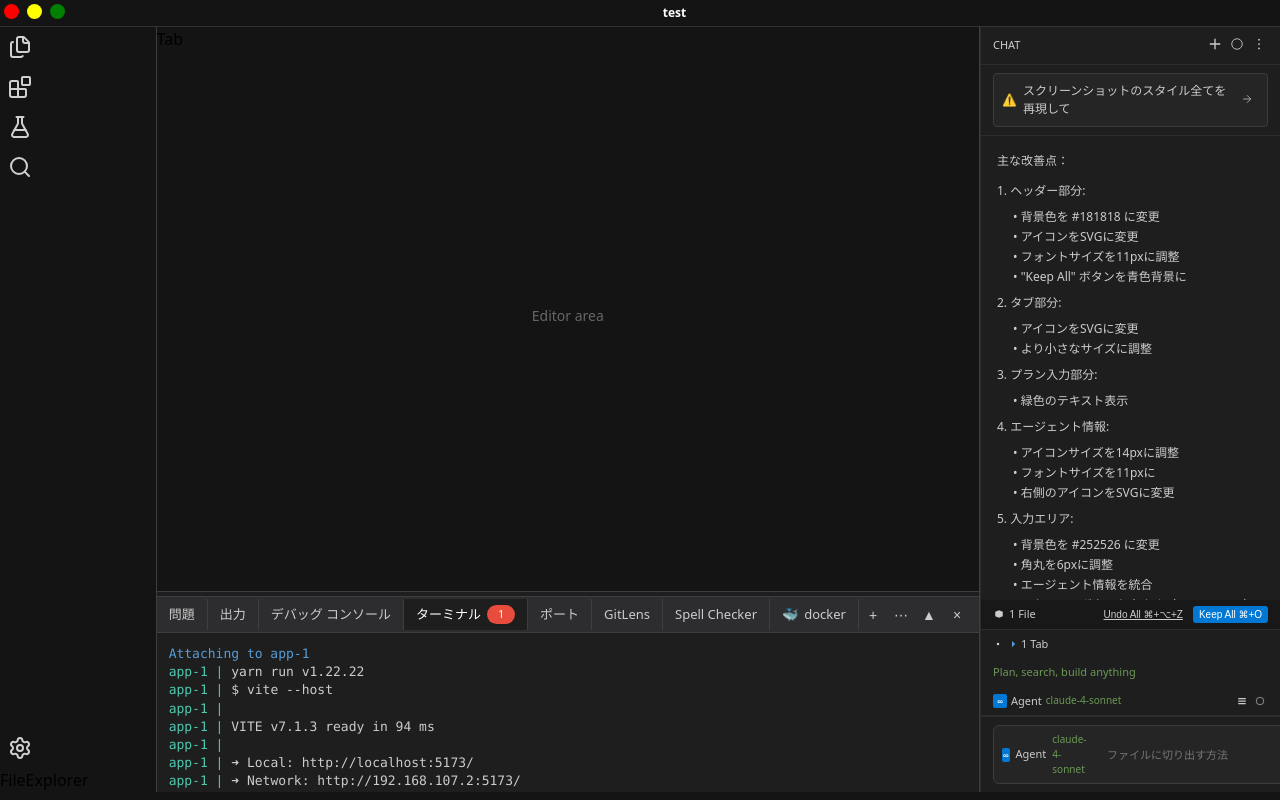
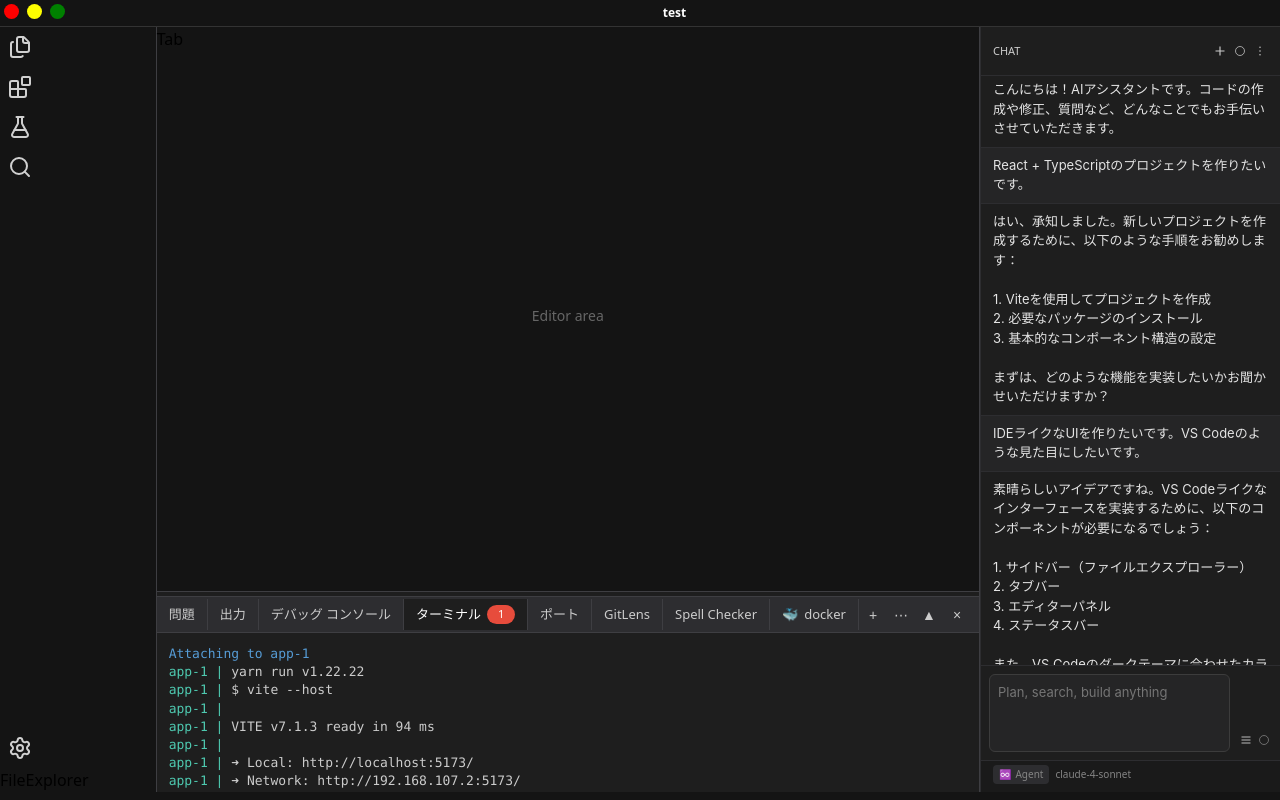
Before and after one commit to OdenTakashi/beyond-tab, a React (Vite) app: page / in a window 1280 px wide. Built offline with nearby package versions, Linux system fonts and the light colour scheme.

Commit message:
スタイルをcursorに寄せた

```diff
--- a/src/components/ide/AIPanel.tsx
+++ b/src/components/ide/AIPanel.tsx
@@ -72,6 +72,7 @@ export const AIPanel = () => {
         overflow: "hidden",
       }}
     >
+      {/* CHATヘッダー */}
       <div
         style={{
           padding: "8px 12px",
@@ -83,6 +84,7 @@ export const AIPanel = () => {
           fontSize: "11px",
           color: "#cccccc",
           fontWeight: 500,
+          minHeight: "32px",
         }}
       >
         <span>CHAT</span>
@@ -100,6 +102,12 @@ export const AIPanel = () => {
               cursor: "pointer",
               padding: "2px",
               color: "#cccccc",
+              width: "16px",
+              height: "16px",
+              display: "flex",
+              alignItems: "center",
+              justifyContent: "center",
+              borderRadius: "2px",
             }}
           >
             <svg width="14" height="14" viewBox="0 0 16 16" fill="none">
@@ -113,6 +121,12 @@ export const AIPanel = () => {
               cursor: "pointer",
               padding: "2px",
               color: "#cccccc",
+              width: "16px",
+              height: "16px",
+              display: "flex",
+              alignItems: "center",
+              justifyContent: "center",
+              borderRadius: "2px",
             }}
           >
             <svg width="14" height="14" viewBox="0 0 16 16" fill="none">
@@ -127,51 +141,18 @@ export const AIPanel = () => {
               cursor: "pointer",
               padding: "2px",
               color: "#cccccc",
+              width: "16px",
+              height: "16px",
+              display: "flex",
+              alignItems: "center",
+              justifyContent: "center",
+              borderRadius: "2px",
             }}
           >
             <svg width="14" height="14" viewBox="0 0 16 16" fill="#cccccc">
               <circle cx="8" cy="3" r="1" />
               <circle cx="8" cy="8" r="1" />
               <circle cx="8" cy="13" r="1" />
-            </svg>
-          </button>
-        </div>
-      </div>
-
-      {/* メッセージ入力 */}
-      <div
-        style={{
-          padding: "8px 12px",
-          backgroundColor: "#1e1e1e",
-          borderBottom: "1px solid #2d2d30",
-        }}
-      >
-        <div
-          style={{
-            backgroundColor: "#252526",
-            borderRadius: "4px",
-            border: "1px solid #3c3c3c",
-            padding: "8px",
-            fontSize: "12px",
-            color: "#cccccc",
-            display: "flex",
-            alignItems: "center",
-            gap: "6px",
-          }}
-        >
-          <span style={{ color: "#ffd700" }}>⚠️</span>
-          <span>スクリーンショットのスタイル全てを再現して</span>
-          <button
-            style={{
-              background: "none",
-              border: "none",
-              cursor: "pointer",
-              color: "#cccccc",
-              marginLeft: "auto",
-            }}
-          >
-            <svg width="12" height="12" viewBox="0 0 16 16" fill="none">
-              <path d="M3 8h10M8 3l5 5-5 5" stroke="#cccccc" strokeWidth="1" />
             </svg>
           </button>
         </div>
@@ -187,258 +168,106 @@ export const AIPanel = () => {
           backgroundColor: "#1e1e1e",
         }}
       >
+        {messages.map((message, index) => (
           <div
+            key={message.id}
             style={{
-            padding: "16px",
-            fontSize: "12px",
-            color: "#cccccc",
-            lineHeight: "1.5",
-          }}
-        >
-          <div style={{ marginBottom: "12px", fontWeight: 500 }}>主な改善点：</div>
-
-          <div style={{ marginBottom: "8px", fontWeight: 500 }}>1. ヘッダー部分:</div>
-          <div style={{ marginLeft: "16px", marginBottom: "8px" }}>
-            <div style={{ marginBottom: "2px" }}>• 背景色を #181818 に変更</div>
-            <div style={{ marginBottom: "2px" }}>• アイコンをSVGに変更</div>
-            <div style={{ marginBottom: "2px" }}>• フォントサイズを11pxに調整</div>
-            <div style={{ marginBottom: "2px" }}>• "Keep All" ボタンを青色背景に</div>
-          </div>
-
-          <div style={{ marginBottom: "8px", fontWeight: 500 }}>2. タブ部分:</div>
-          <div style={{ marginLeft: "16px", marginBottom: "8px" }}>
-            <div style={{ marginBottom: "2px" }}>• アイコンをSVGに変更</div>
-            <div style={{ marginBottom: "2px" }}>• より小さなサイズに調整</div>
-          </div>
-
-          <div style={{ marginBottom: "8px", fontWeight: 500 }}>3. プラン入力部分:</div>
-          <div style={{ marginLeft: "16px", marginBottom: "8px" }}>
-            <div style={{ marginBottom: "2px" }}>• 緑色のテキスト表示</div>
-          </div>
-
-          <div style={{ marginBottom: "8px", fontWeight: 500 }}>4. エージェント情報:</div>
-          <div style={{ marginLeft: "16px", marginBottom: "8px" }}>
-            <div style={{ marginBottom: "2px" }}>• アイコンサイズを14pxに調整</div>
-            <div style={{ marginBottom: "2px" }}>• フォントサイズを11pxに</div>
-            <div style={{ marginBottom: "2px" }}>• 右側のアイコンをSVGに変更</div>
-          </div>
-
-          <div style={{ marginBottom: "8px", fontWeight: 500 }}>5. 入力エリア:</div>
-          <div style={{ marginLeft: "16px", marginBottom: "8px" }}>
-            <div style={{ marginBottom: "2px" }}>• 背景色を #252526 に変更</div>
-            <div style={{ marginBottom: "2px" }}>• 角丸を6pxに調整</div>
-            <div style={{ marginBottom: "2px" }}>• エージェント情報を統合</div>
-            <div style={{ marginBottom: "2px" }}>• アクションボタンを小さく（16px × 16px）</div>
-            <div style={{ marginBottom: "2px" }}>• SVGアイコンのサイズを10pxに調整</div>
-            <div style={{ marginBottom: "2px" }}>• ストローク幅を細く調整</div>
-          </div>
-
-          <div style={{ marginTop: "16px" }}>
-            これで、VS Codeのチャットパネルと視覚的に完全に一致するデザインになりました！
-          </div>
-        </div>
-
-        {/* Review Changes セクション */}
-        <div
-          style={{
-            padding: "8px 12px",
-            backgroundColor: "#1e1e1e",
-            borderTop: "1px solid #2d2d30",
-            borderBottom: "1px solid #2d2d30",
-            display: "flex",
-            alignItems: "center",
-            justifyContent: "space-between",
-            fontSize: "11px",
-            color: "#569cd6",
+              padding: index === 0 ? "4px 12px 8px 12px" : "8px 12px",
+              backgroundColor: message.isUser ? "#252526" : "#1e1e1e",
+              borderBottom: index === messages.length - 1 ? "none" : "1px solid #2d2d30",
             }}
           >
             <div
               style={{
-              display: "flex",
-              alignItems: "center",
-              gap: "4px",
+                fontSize: "13px",
+                lineHeight: "1.5",
+                whiteSpace: "pre-wrap",
+                wordBreak: "break-word",
+                color: "#e4e4e4",
+                fontFamily:
+                  '-apple-system, BlinkMacSystemFont, "Segoe UI", Roboto, Helvetica, Arial, sans-serif',
               }}
             >
-            <span>📋</span>
-            <span>Review Changes</span>
+              {message.content}
             </div>
+          </div>
+        ))}
+      </div>
+
+      {/* 入力エリア */}
       <div
         style={{
+          backgroundColor: "#1e1e1e",
+          borderTop: "1px solid #2d2d30",
           display: "flex",
-              alignItems: "center",
-              gap: "4px",
-              color: "#cccccc",
+          flexDirection: "column",
         }}
       >
-            <span>36%</span>
-            <button
-              style={{
-                background: "none",
-                border: "none",
-                cursor: "pointer",
-                color: "#cccccc",
-              }}
-            >
-              <svg width="12" height="12" viewBox="0 0 16 16" fill="#cccccc">
-                <circle cx="8" cy="3" r="1" />
-                <circle cx="8" cy="8" r="1" />
-                <circle cx="8" cy="13" r="1" />
-              </svg>
-            </button>
-            <button
-              style={{
-                background: "none",
-                border: "none",
-                cursor: "pointer",
-                color: "#cccccc",
-              }}
-            >
-              <svg width="12" height="12" viewBox="0 0 16 16" fill="none">
-                <path d="M3 3h10v10H3z" stroke="#cccccc" strokeWidth="1" />
-              </svg>
-            </button>
-          </div>
-        </div>
-      </div>
-
+        {/* フォーム部分 */}
         <div
           style={{
-          padding: "6px 12px",
-          backgroundColor: "#181818",
-          borderBottom: "1px solid #2d2d30",
+            padding: "8px",
             display: "flex",
-          alignItems: "center",
-          justifyContent: "space-between",
-          fontSize: "11px",
-          color: "#cccccc",
+            alignItems: "flex-end",
+            gap: "8px",
           }}
         >
           <div
             style={{
+              backgroundColor: "#252526",
+              borderRadius: "6px",
+              border: "1px solid #3c3c3c",
+              padding: "8px",
+              flex: 1,
+              minHeight: "60px",
               display: "flex",
-            alignItems: "center",
-            gap: "4px",
+              flexDirection: "column",
             }}
           >
-          <svg width="12" height="12" viewBox="0 0 16 16" fill="#cccccc">
-            <path d="M8 3l5 2v6l-5 2-5-2V5l5-2z" />
-          </svg>
-          <span>1 File</span>
-        </div>
-        <div
+            <form
+              onSubmit={handleSubmit}
               style={{
                 display: "flex",
-            alignItems: "center",
-            gap: "6px",
+                flexDirection: "column",
+                flex: 1,
               }}
             >
-          <button
+              <textarea
+                value={inputMessage}
+                onChange={e => setInputMessage(e.target.value)}
+                placeholder="Plan, search, build anything"
                 style={{
-              background: "none",
+                  flex: 1,
+                  minHeight: "44px",
+                  maxHeight: "120px",
+                  padding: "0",
+                  fontSize: "13px",
                   border: "none",
+                  backgroundColor: "transparent",
                   color: "#cccccc",
-              fontSize: "10px",
-              cursor: "pointer",
-              padding: "2px 4px",
-              borderRadius: "2px",
-              textDecoration: "underline",
+                  fontFamily:
+                    '-apple-system, BlinkMacSystemFont, "Segoe UI", Roboto, Helvetica, Arial, sans-serif',
+                  outline: "none",
+                  resize: "none",
+                  lineHeight: "1.4",
                 }}
-          >
-            Undo All ⌘+⌥+Z
-          </button>
-          <button
-            style={{
-              background: "#0078d4",
-              border: "none",
-              color: "#ffffff",
-              fontSize: "10px",
-              cursor: "pointer",
-              padding: "3px 6px",
-              borderRadius: "3px",
-              fontWeight: 500,
+                onKeyDown={(e) => {
+                  if (e.key === 'Enter' && !e.shiftKey) {
+                    e.preventDefault();
+                    handleSubmit(e);
+                  }
                 }}
-          >
-            Keep All ⌘+O
-          </button>
-        </div>
+              />
+            </form>
           </div>
 
-      <div
-        style={{
-          padding: "6px 12px",
-          backgroundColor: "#1e1e1e",
-          fontSize: "11px",
-          color: "#cccccc",
-          display: "flex",
-          alignItems: "center",
-          gap: "4px",
-        }}
-      >
-        <svg width="10" height="10" viewBox="0 0 16 16" fill="#cccccc">
-          <circle cx="8" cy="8" r="2" />
-        </svg>
-        <svg width="10" height="10" viewBox="0 0 16 16" fill="#569cd6">
-          <path d="M3 8h10M8 3l5 5-5 5" />
-        </svg>
-        <span>1 Tab</span>
-      </div>
-
-      <div
-        style={{
-          padding: "6px 12px",
-          backgroundColor: "#1e1e1e",
-          fontSize: "11px",
-          color: "#6a9955",
-          display: "flex",
-          alignItems: "center",
-        }}
-      >
-        Plan, search, build anything
-      </div>
-
-      <div
-        style={{
-          padding: "6px 12px",
-          borderBottom: "1px solid #2d2d30",
-          backgroundColor: "#1e1e1e",
-          fontSize: "11px",
-          color: "#cccccc",
-          display: "flex",
-          alignItems: "center",
-          justifyContent: "space-between",
-        }}
-      >
-        <div
-          style={{
-            display: "flex",
-            alignItems: "center",
-            gap: "4px",
-          }}
-        >
-          <div
-            style={{
-              width: "14px",
-              height: "14px",
-              borderRadius: "2px",
-              backgroundColor: "#0078d4",
-              display: "flex",
-              alignItems: "center",
-              justifyContent: "center",
-              fontSize: "8px",
-              fontWeight: "bold",
-              color: "white",
-            }}
-          >
-            ∞
-          </div>
-          <span style={{ fontWeight: 500 }}>Agent</span>
-          <span style={{ color: "#6a9955", fontSize: "10px" }}>claude-4-sonnet</span>
-        </div>
           <div
             style={{
               display: "flex",
               alignItems: "center",
               gap: "2px",
+              flexShrink: 0,
+              marginBottom: "4px",
             }}
           >
             <button
@@ -453,130 +282,7 @@ export const AIPanel = () => {
                 display: "flex",
                 alignItems: "center",
                 justifyContent: "center",
-            }}
-          >
-            <svg width="10" height="10" viewBox="0 0 16 16" fill="#cccccc">
-              <path d="M2 3h12v2H2zM2 7h12v2H2zM2 11h12v2H2z" />
-            </svg>
-          </button>
-          <button
-            style={{
-              background: "none",
-              border: "none",
-              cursor: "pointer",
-              padding: "2px",
-              borderRadius: "2px",
-              width: "16px",
-              height: "16px",
-              display: "flex",
-              alignItems: "center",
-              justifyContent: "center",
-            }}
-          >
-            <svg width="10" height="10" viewBox="0 0 16 16" fill="#cccccc">
-              <circle cx="8" cy="8" r="6" stroke="#cccccc" strokeWidth="1" fill="none" />
-              <path d="M8 5v3M8 11h0" />
-            </svg>
-          </button>
-        </div>
-      </div>
-
-      {/* 統合された入力・エージェント情報エリア */}
-      <div
-        style={{
-          padding: "8px 12px",
-          backgroundColor: "#1e1e1e",
-          fontSize: "11px",
-          color: "#cccccc",
-          display: "flex",
-          alignItems: "center",
-          justifyContent: "space-between",
-          minHeight: "32px",
-          borderTop: "1px solid #2d2d30",
-        }}
-      >
-        <div
-          style={{
-            backgroundColor: "#252526",
-            borderRadius: "6px",
-            border: "1px solid #3c3c3c",
-            padding: "6px 8px",
-            display: "flex",
-            alignItems: "center",
-            gap: "6px",
-            flex: 1,
-            marginRight: "8px",
-          }}
-        >
-          <form
-            onSubmit={handleSubmit}
-            style={{
-              display: "flex",
-              alignItems: "center",
-              gap: "6px",
-              flex: 1,
-            }}
-          >
-            <div
-              style={{
-                width: "14px",
-                height: "14px",
-                borderRadius: "2px",
-                backgroundColor: "#0078d4",
-                display: "flex",
-                alignItems: "center",
-                justifyContent: "center",
-                fontSize: "8px",
-                fontWeight: "bold",
-                color: "white",
-              }}
-            >
-              ∞
-            </div>
-            <span style={{ fontWeight: 500 }}>Agent</span>
-            <span style={{ color: "#6a9955", fontSize: "10px" }}>claude-4-sonnet</span>
-
-            <input
-              type="text"
-              value={inputMessage}
-              onChange={e => setInputMessage(e.target.value)}
-              placeholder="ファイルに切り出す方法"
-              style={{
-                flex: 1,
-                padding: "0",
-                fontSize: "11px",
-                border: "none",
-                backgroundColor: "transparent",
-                color: "#cccccc",
-                fontFamily:
-                  '-apple-system, BlinkMacSystemFont, "Segoe UI", Roboto, Helvetica, Arial, sans-serif',
-                outline: "none",
-                marginLeft: "8px",
-              }}
-            />
-          </form>
-        </div>
-
-        <div
-          style={{
-            display: "flex",
-            alignItems: "center",
-            gap: "4px",
-          }}
-        >
-          <button
-            style={{
-              background: "none",
-              border: "none",
-              cursor: "pointer",
-              padding: "2px",
-              borderRadius: "2px",
-              width: "16px",
-              height: "16px",
-              display: "flex",
-              alignItems: "center",
-              justifyContent: "center",
-              opacity: 0.7,
+                opacity: 0.6,
               }}
             >
               <svg width="12" height="12" viewBox="0 0 16 16" fill="#cccccc">
@@ -595,7 +301,7 @@ export const AIPanel = () => {
                 display: "flex",
                 alignItems: "center",
                 justifyContent: "center",
-              opacity: 0.7,
+                opacity: 0.6,
               }}
             >
               <svg width="12" height="12" viewBox="0 0 16 16" fill="none">
@@ -605,6 +311,36 @@ export const AIPanel = () => {
             </button>
           </div>
         </div>
+
+        {/* Agent・Model情報 */}
+        <div
+          style={{
+            padding: "4px 12px 8px 12px",
+            fontSize: "11px",
+            color: "#cccccc",
+            display: "flex",
+            alignItems: "center",
+            gap: "6px",
+            borderTop: "1px solid #2d2d30",
+            backgroundColor: "#1a1a1a",
+          }}
+        >
+          <div
+            style={{
+              display: "flex",
+              alignItems: "center",
+              gap: "4px",
+              backgroundColor: "#2d2d30",
+              borderRadius: "4px",
+              padding: "2px 6px",
+            }}
+          >
+            <span style={{ fontSize: "10px" }}>♾️</span>
+            <span style={{ fontWeight: 500, color: "#858585", fontSize: "10px" }}>Agent</span>
+          </div>
+          <span style={{ color: "#858585", fontSize: "10px" }}>claude-4-sonnet</span>
+        </div>
+      </div>
     </div>
   );
 };
```
Lines whose indentation alone changed are shown as unchanged.
